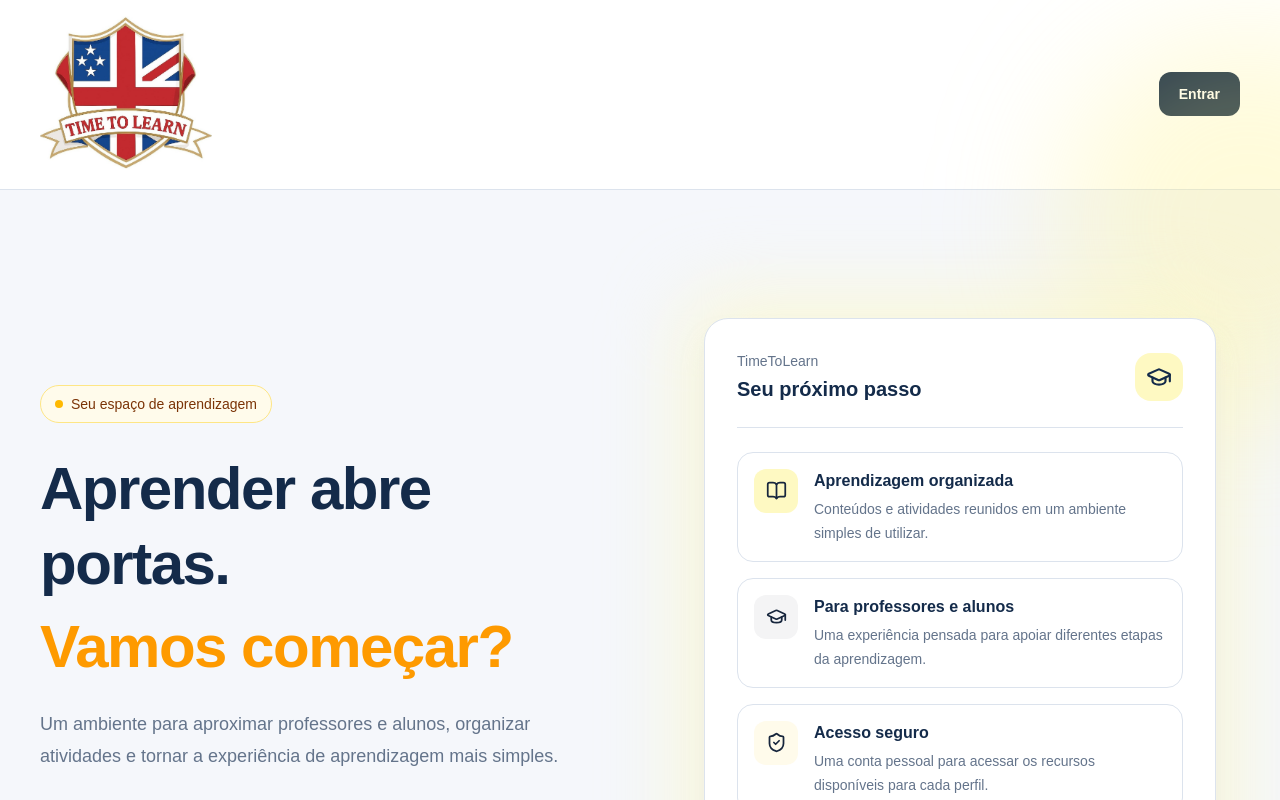
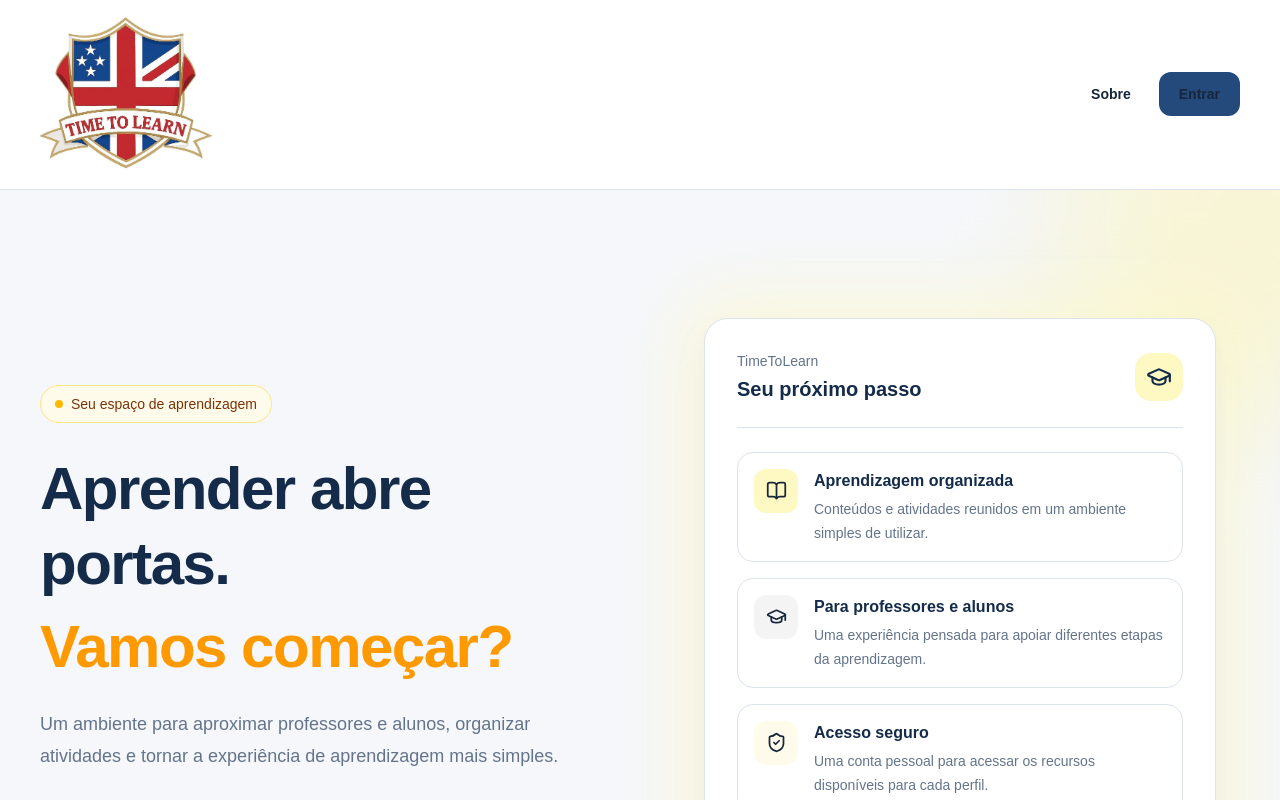
Before and after one commit to rrsantos1/newtimetolearn-web, a Next.js app: page / in a window 1280 px wide. Shown: the top 800 px of the page. Built offline with nearby package versions, Linux system fonts and the light colour scheme; no server answers.

Commit message:
feat(web): add public navigation links and brand logo

```diff
--- a/src/components/layout/PublicHeader.tsx
+++ b/src/components/layout/PublicHeader.tsx
@@ -3,16 +3,25 @@ import { BrandLogo } from "@/components/ui/BrandLogo";
 
 export function PublicHeader() {
   return (
-    <header className="border-b border-border bg-white">
+    <header className="relative z-20 border-b border-border bg-white">
       <div className="mx-auto flex min-h-20 max-w-7xl items-center justify-between gap-4 px-5 sm:px-8 lg:px-10">
         <BrandLogo />
 
-        <Link
-          href="/login"
-          className="inline-flex min-h-11 items-center justify-center rounded-xl bg-dark px-5 text-sm font-semibold text-white transition hover:bg-zinc-700 focus-visible:outline-2 focus-visible:outline-offset-2 focus-visible:outline-amber-500" style={{ color: "var(--primary-foreground)" }}
-        >
-          Entrar
-        </Link>
+        <nav aria-label="Navegação principal" className="flex items-center gap-2 sm:gap-4">
+          <Link
+            href="/about"
+            className="inline-flex min-h-10 items-center rounded-lg px-3 text-sm font-semibold text-dark transition hover:bg-accent-soft hover:text-accent focus-visible:outline-2 focus-visible:outline-offset-2 focus-visible:outline-focus-ring"
+          >
+            Sobre
+          </Link>
+
+          <Link
+            href="/login"
+            className="inline-flex min-h-11 items-center justify-center rounded-xl bg-primary px-5 text-sm font-semibold text-primary-foreground transition hover:bg-primary-hover focus-visible:outline-2 focus-visible:outline-offset-2 focus-visible:outline-focus-ring"
+          >
+            Entrar
+          </Link>
+        </nav>
       </div>
     </header>
   );
```
